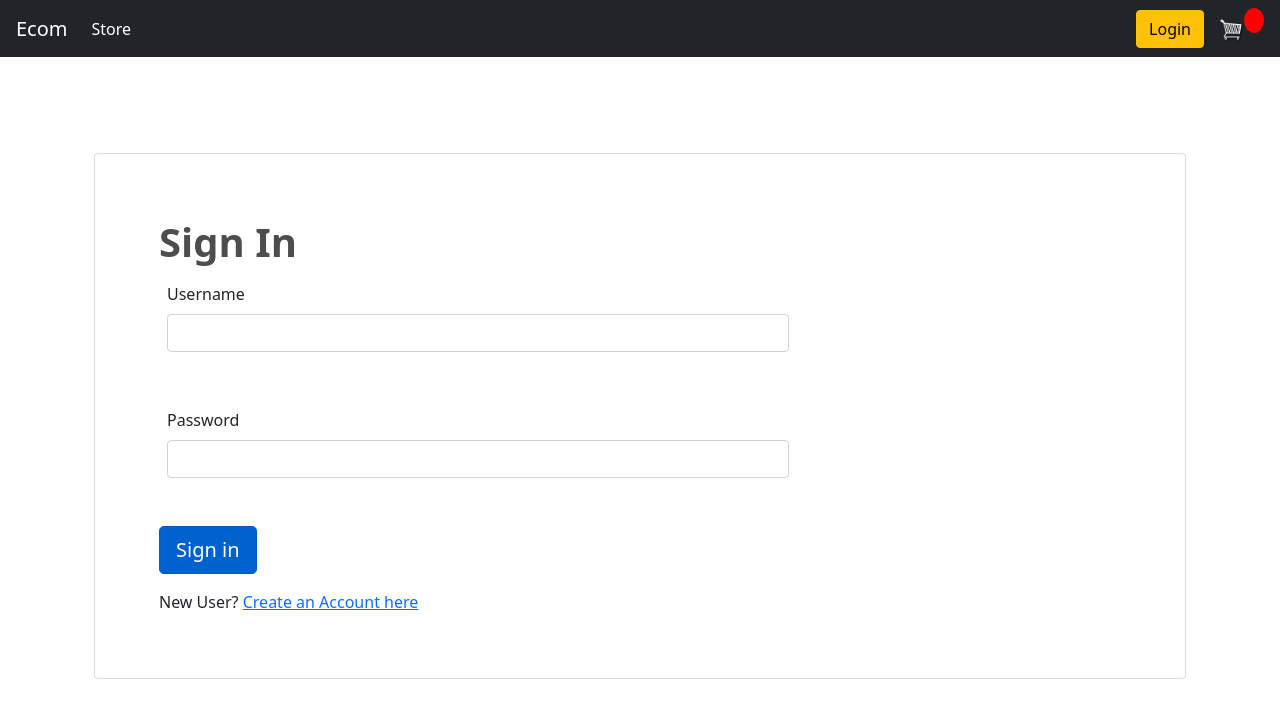
After one commit to sandipan898/django-ecommerce, a Django app: page /login/ in a window 1280 px wide. The commit adds this page. Shown: the top 718 px of the page. Run offline with Django 3.2, Linux system fonts and the light colour scheme; some libraries are stand-ins or nearby versions.

Commit message:
adding login signup functionality

```diff
--- a/ecommerce/ecommerce/settings.py
+++ b/ecommerce/ecommerce/settings.py
@@ -114,6 +114,8 @@ USE_L10N = True
 
 USE_TZ = True
 
+LOGIN_REDIRECT_URL = 'store'
+LOGOUT_REDIRECT_URL = 'store'
 
 # Static files (CSS, JavaScript, Images)
 # https://docs.djangoproject.com/en/3.1/howto/static-files/
--- /dev/null
+++ b/ecommerce/store/forms.py
@@ -0,0 +1,106 @@
+from django import forms
+from django.contrib.auth.forms import UserCreationForm, UsernameField
+from django.contrib.auth.password_validation import password_validators_help_text_html
+from django.contrib.auth.models import User
+from django.contrib.auth.forms import AuthenticationForm
+
+
+class UserLoginForm(AuthenticationForm):
+    def __init__(self, *args, **kwargs):
+        super(UserLoginForm, self).__init__(*args, **kwargs)
+
+    username = UsernameField(
+        widget=forms.TextInput(
+            attrs={
+                'class': 'form-control',
+            }
+        )
+    )
+    password = forms.CharField(
+        widget=forms.PasswordInput(
+            attrs={
+                'class': 'form-control',
+            }
+        )
+    )
+
+
+class SignupUserForm(UserCreationForm):
+    email = forms.EmailField(
+        label="Email",
+        required=False,
+        widget=forms.TextInput(
+            attrs={
+                'class': 'form-control',
+            }
+        )
+    )
+    first_name = forms.CharField(
+        label="First name",
+        required=False,
+        max_length=100,
+        widget=forms.TextInput(
+            attrs={
+                'class': 'form-control',
+            }
+        )
+    )
+    last_name = forms.CharField(
+        label="Last name",
+        required=False,
+        max_length=100,
+        widget=forms.TextInput(
+            attrs={
+                'class': 'form-control',
+            }
+        )
+    )
+    username = UsernameField(
+        widget=forms.TextInput(
+            attrs={
+                'class': 'form-control',
+            }
+        )
+    )
+
+    password1 = forms.CharField(
+        label="Password",
+        widget=forms.PasswordInput(
+            attrs={
+                'class': 'form-control',
+                #'style': 'width: 500px',
+                'autocomplete': 'new-password',
+            }
+        ),
+        help_text=password_validators_help_text_html()
+    )
+
+    password2 = forms.CharField(
+        label="Re-enter Password",
+        widget=forms.PasswordInput(
+            attrs={
+                'class': 'form-control',
+                'autocomplete': 'new-password',
+            }
+        ),
+        help_text=("Enter the same password as before, for verification.")
+    )
+
+    class Meta:
+        model = User
+        fields = [
+            "username",
+            "first_name",
+            "last_name",
+            "email",
+            "password1",
+            "password2",
+        ]
+
+        def clean_username(self):
+            username = self.cleaned_data['username']
+            if len(username) < 2:
+                raise forms.ValidationError("Username is too short")
+            elif User.objects.get_object_or_404(username=username):
+                raise forms.ValidationError("This username is already taken")
+            return username
--- /dev/null
+++ b/ecommerce/store/templates/store/login.html
@@ -0,0 +1,47 @@
+{% extends 'store/main.html' %}
+
+{% load static %}
+
+{% block content %}
+<main class="mt-5 pt-5">
+    <div class="container">
+        <section class="card">
+            <div class="card-body m-5">
+                <h1 class="">
+                    <strong>Sign In</strong>
+                </h1>
+
+                <form role="form" action="{% url 'login' %}" method="POST">
+                    {% csrf_token %}
+                    {{ form.non_field_errors }}
+
+                    {% for field in form %}
+                        <div class="form-group form-row">
+                            <div class="form-group col-md-8 mb-0">
+                                <div class="form-outline mb-4 p-2">
+                                    <label class="form-label" for="{{field.id_for_label}}">{{field.label}}</label>
+                                    {{field}}
+                                </div>
+                            </div>
+                            <div class="form-group col-md-4 mb-0 text-primary">
+                                {{field.help_text}}
+                            </div>
+                            <div class="form-group col-md-4 mb-0 red-text">
+                                {{field.errors}}
+                            </div>
+                        </div>
+
+                    {% endfor %}
+                    <div class="form-group form-row">
+                        <div class="form-group col-md-8 mb-0">
+                            <button type="submit" class="btn btn-lg btn-primary active">Sign in</button>
+                        </div>
+                    </div>
+                </form>
+                <div>New User? <a href="{% url 'signup' %}"> Create an Account here</a></div>
+            </div>
+        </section>
+    </div>
+</main>
+
+{% endblock %}
--- a/ecommerce/store/templates/store/main.html
+++ b/ecommerce/store/templates/store/main.html
@@ -8,6 +8,8 @@
 
 	<link rel="stylesheet" href="https://stackpath.bootstrapcdn.com/bootstrap/4.4.1/css/bootstrap.min.css" integrity="sha384-Vkoo8x4CGsO3+Hhxv8T/Q5PaXtkKtu6ug5TOeNV6gBiFeWPGFN9MuhOf23Q9Ifjh" crossorigin="anonymous">
     <link rel="stylesheet" type="text/css" href="{% static 'css/main.css' %}">
+    <link href="https://cdn.jsdelivr.net/npm/bootstrap@5.0.1/dist/css/bootstrap.min.css" rel="stylesheet" integrity="sha384-+0n0xVW2eSR5OomGNYDnhzAbDsOXxcvSN1TPprVMTNDbiYZCxYbOOl7+AMvyTG2x" crossorigin="anonymous">
+
     <!-- <script src="https://js.stripe.com/v3/"></script>  new -->
     <script>
         var user = '{{request.user}}'
@@ -66,8 +68,11 @@
                 </li>
             </ul>
             <div class="form-inline my-2 my-lg-0">
-                <a href="#"class="btn btn-warning">Login</a>
-
+            {% if user.is_authenticated %}
+                <a href="{% url 'logout' %}"class="btn btn-warning">Logout</a>
+            {% else %}
+                <a href="{% url 'login' %}"class="btn btn-warning">Login</a>
+            {% endif %}
                 <a href="{% url 'cart' %}">
                     <img  id="cart-icon" src="{% static 'images/cart.png' %}">
                 </a>
--- a/ecommerce/store/urls.py
+++ b/ecommerce/store/urls.py
@@ -1,5 +1,7 @@
 from django.urls import path
 from . import views
+from django.contrib.auth.views import LoginView, LogoutView
+from .forms import  UserLoginForm
 
 urlpatterns = [
     path('', views.store, name='store'),
@@ -7,4 +9,14 @@ urlpatterns = [
     path('checkout/', views.checkout, name='checkout'),
     path('update_item/', views.update_item, name='update-item'),
     path('process_order/', views.process_order, name='process-order'),
+    path('logout/', LogoutView.as_view(), name='logout'),
+    path(
+        'login/',
+        LoginView.as_view(
+            template_name="store/login.html",
+            authentication_form=UserLoginForm,
+        ),
+        name='login'
+    ),
+    path('signup/', views.UserSignupView.as_view(), name='signup'),
 ]
```
Also changed, not shown: ecommerce/store/templates/store/cart.html (+6 -5 lines), ecommerce/store/templates/store/checkout.html (+5 -3 lines), ecommerce/store/templates/store/signup.html (added, +46 -0 lines), ecommerce/store/templates/store/store.html (+4 -3 lines), ecommerce/store/views.py (+9 -0 lines), ecommerce/db.sqlite3.
